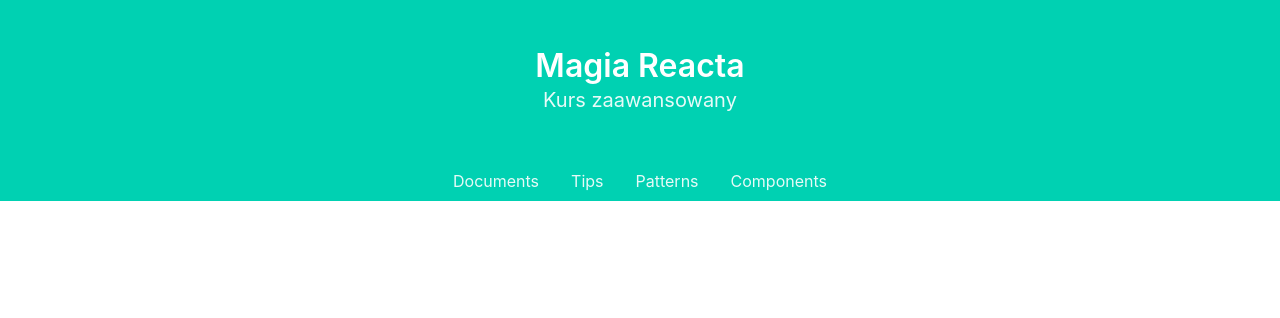
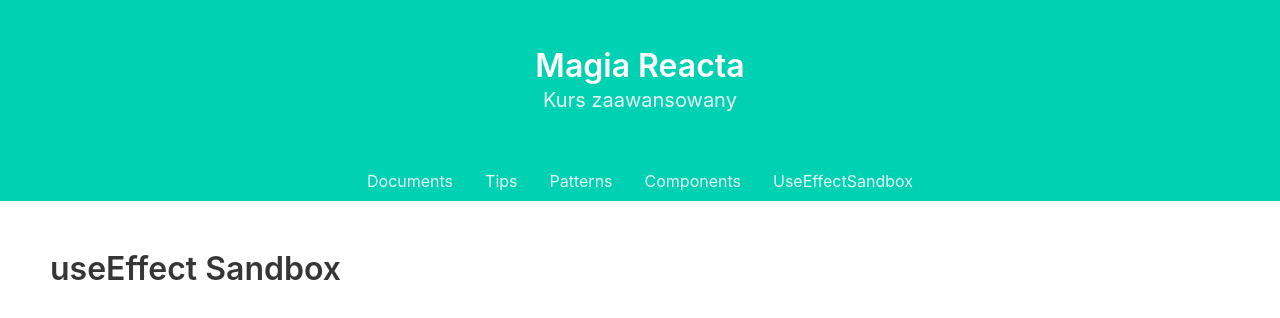
Before and after one commit to TZ-fn/kurs-magia-reacta-hr, a React (Create React App) app: page /useEffectSandbox in a window 1280 px wide. Shown: the top 318 px of the page. Built offline with nearby package versions, Linux system fonts and the light colour scheme; no server answers.

Commit message:
Add a new view to practice using of useEffect hook

```diff
--- a/src/App.jsx
+++ b/src/App.jsx
@@ -1,5 +1,6 @@
 import React from 'react';
 import { BrowserRouter as Router, Route } from 'react-router-dom';
+import UseEffectSandbox from 'components/views/UseEffectSandbox';
 import Header from './components/Header/Header';
 import Tips from './components/views/Tips';
 import Patterns from './components/views/Patterns';
@@ -16,6 +17,7 @@ function App() {
         <Route path='/tips' exact component={Tips} />
         <Route path='/patterns' exact component={Patterns} />
         <Route path='/components' exact component={Components} />
+        <Route path='/useEffectSandbox' exact component={UseEffectSandbox} />
       </div>
     </Router>
   );
--- a/src/components/Header/Header.jsx
+++ b/src/components/Header/Header.jsx
@@ -26,6 +26,9 @@ const Header = () => {
               <li>
                 <NavLink to='/components'>Components</NavLink>
               </li>
+              <li>
+                <NavLink to='/useEffectSandbox'>UseEffectSandbox</NavLink>
+              </li>
             </ul>
           </div>
         </nav>
--- /dev/null
+++ b/src/components/views/UseEffectSandbox.jsx
@@ -0,0 +1,16 @@
+import React, { useEffect } from 'react';
+
+const UseEffectSandbox = () => {
+  useEffect(() => {
+    const data = fetch('https://run.mocky.io/v3/d6b1b139-cb05-4c36-b751-6a6b316898a3');
+    return data.then((response) => response.json()).then((items) => console.log(items));
+  });
+
+  return (
+    <div>
+      <h1 className='title is-3'>useEffect Sandbox</h1>
+    </div>
+  );
+};
+
+export default UseEffectSandbox;
```
